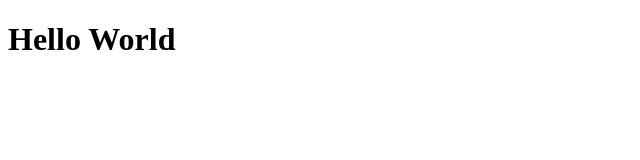
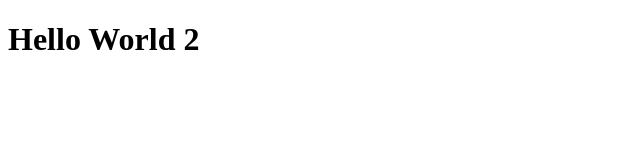
Before and after one commit to felquis/simple-es6, a website with bundled scripts: page src/index.html in a window 1280 px wide. Shown: the full height of the page, 0-640 px from the left. Built offline with nearby package versions, Linux system fonts and the light colour scheme.

Commit message:
Update dependencies 2021 edition

```diff
--- a/bower.json
+++ b/bower.json
@@ -15,6 +15,6 @@
     "tests"
   ],
   "dependencies": {
-    "requirejs": "^2.2.0"
+    "requirejs": "^2.3.6"
   }
 }
--- a/src/index.html
+++ b/src/index.html
@@ -7,7 +7,7 @@
 </head>
 <body>
 
-  <h1>Hello World</h1>
+  <h1>Will load JS here</h1>
 
   <script defer src="./require-config.js"></script>
   <script defer src="/lib/requirejs/require.js" data-main="/build/js/index.js"></script>
--- a/src/js/constants.js
+++ b/src/js/constants.js
@@ -4,4 +4,4 @@
     constants.js stores values which must be the same throw out the application
 */
 
-export const HELLO = 'Hello World'
+export const HELLO = 'Hello World 2'
--- a/src/js/index.js
+++ b/src/js/index.js
@@ -1 +1,5 @@
 import { HELLO } from 'constants'
+
+const h1 = document.querySelector('h1')
+
+h1.textContent = HELLO
```
Also changed, not shown: package.json (+13 -9 lines), .babelrc, 1 other file.
